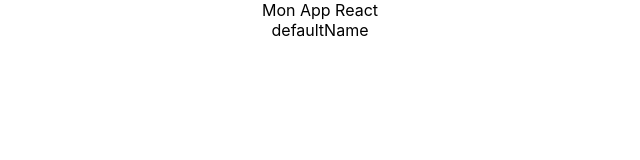
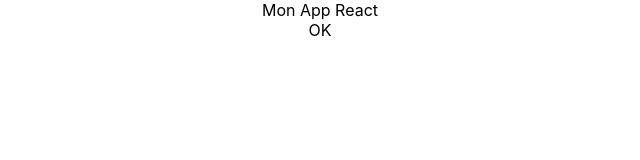
Before and after one commit to champix56/react_cv, a React (Create React App) app: page / in a window 1280 px wide. Shown: the top 160 px of the page, without its empty margins (320-960 px from the left). Built offline with nearby package versions, Linux system fonts and the light colour scheme.

Commit message:
envoie de props au composant

```diff
--- a/src/App/App.js
+++ b/src/App/App.js
@@ -4,7 +4,7 @@ import './App.css';
 
 function App(props) {
   return (
-    <div className="App">Mon App React<Button></Button>
+    <div className="App">Mon App React<Button text="OK"></Button>
    </div>
  );
 }
```
